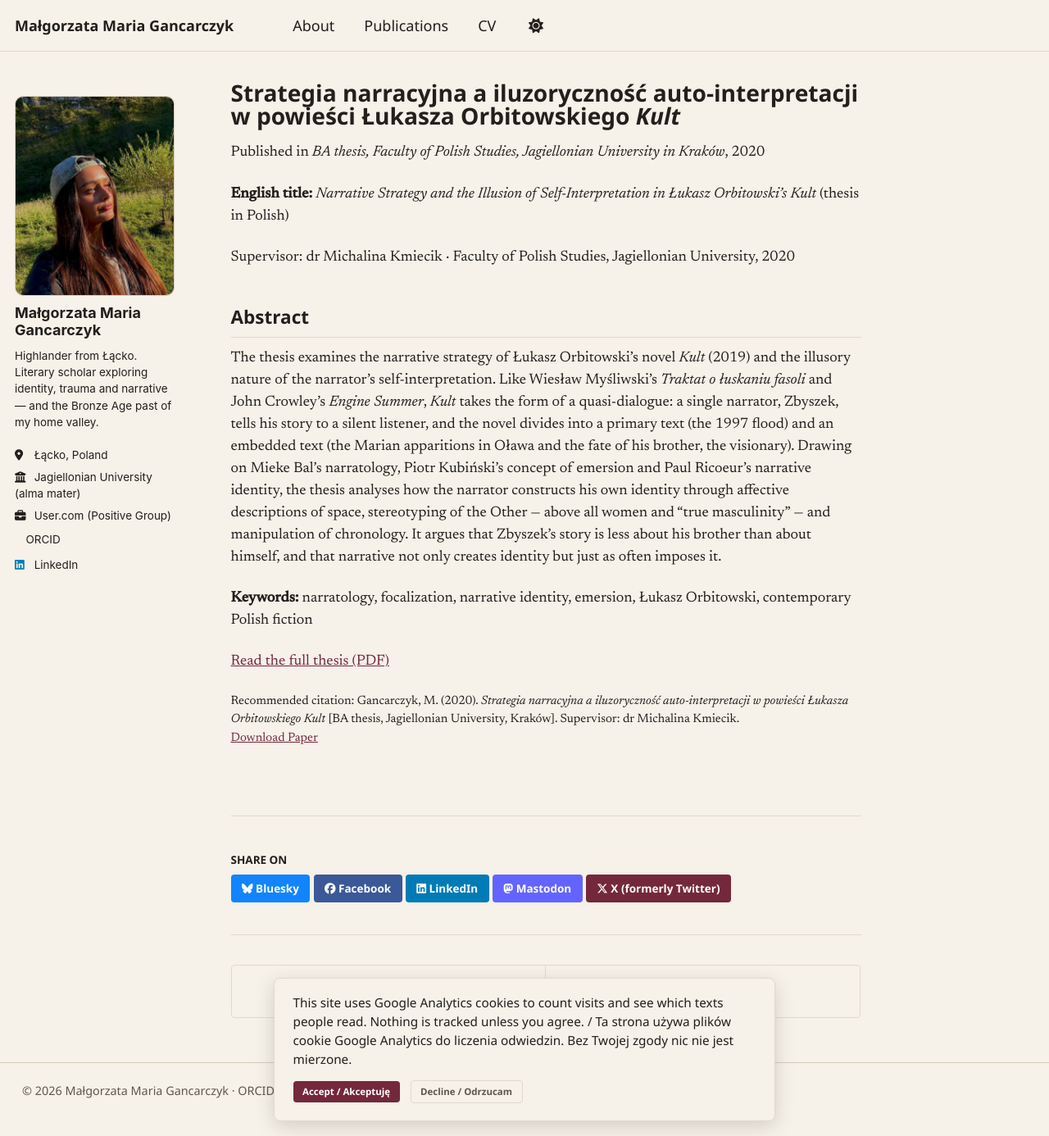
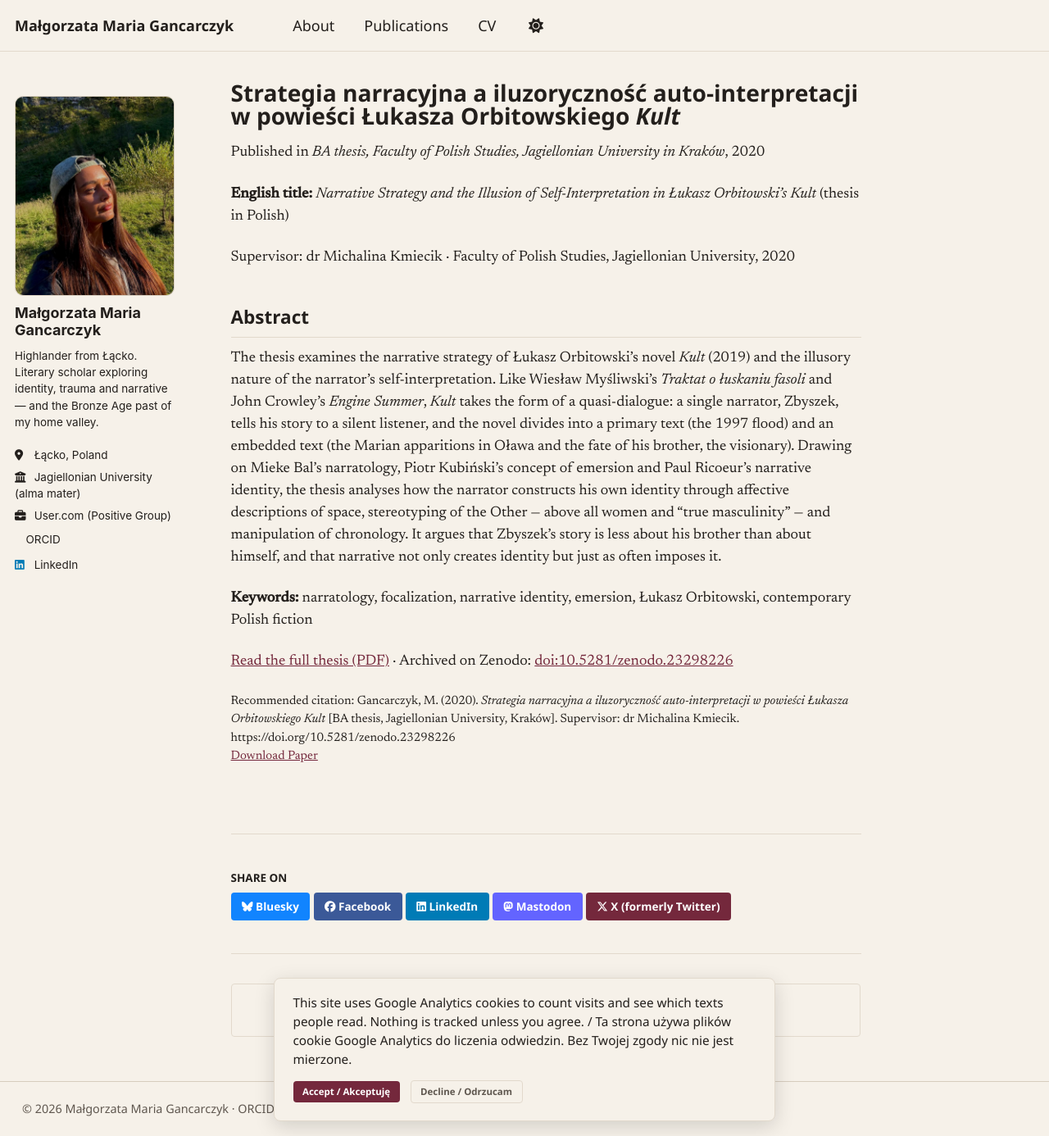
Before and after one commit to malgorzatagancarczyk/malgorzatagancarczyk.github.io, a Jekyll site: the page built from _publications/2020-08-01-ba-thesis-orbitowski-kult.md, in a window 1280 px wide and 1386 px high. Shown: the whole window at 82% size. Built offline with Jekyll 4.4.1, drawn with Linux system fonts in a browser that asks for light colours; some web fonts are replaced; a style sheet for code colours, icons or effects is not loaded.

Commit message:
Update 2020-08-01-ba-thesis-orbitowski-kult.md

```diff
--- a/_publications/2020-08-01-ba-thesis-orbitowski-kult.md
+++ b/_publications/2020-08-01-ba-thesis-orbitowski-kult.md
@@ -8,10 +8,11 @@ date: 2020-08-01
 venue: 'BA thesis, Faculty of Polish Studies, Jagiellonian University in Kraków'
 paperurl: '/gancarczyk-2020-ba-thesis-orbitowski-kult.pdf'
 pdf: '/gancarczyk-2020-ba-thesis-orbitowski-kult.pdf'
+doi: '10.5281/zenodo.23298226'
 dissertation_institution: 'Jagiellonian University'
 lang: pl
 keywords: [narratology, focalization, narrative identity, emersion, Łukasz Orbitowski, contemporary Polish fiction]
-citation: 'Gancarczyk, M. (2020). <i>Strategia narracyjna a iluzoryczność auto-interpretacji w powieści Łukasza Orbitowskiego Kult</i> [BA thesis, Jagiellonian University, Kraków]. Supervisor: dr Michalina Kmiecik.'
+citation: 'Gancarczyk, M. (2020). <i>Strategia narracyjna a iluzoryczność auto-interpretacji w powieści Łukasza Orbitowskiego Kult</i> [BA thesis, Jagiellonian University, Kraków]. Supervisor: dr Michalina Kmiecik. https://doi.org/10.5281/zenodo.23298226'
 ---
 
 **English title:** <i>Narrative Strategy and the Illusion of Self-Interpretation in Łukasz Orbitowski’s Kult</i> (thesis in Polish)
@@ -24,4 +25,4 @@ The thesis examines the narrative strategy of Łukasz Orbitowski’s novel <i>Ku
 
 **Keywords:** narratology, focalization, narrative identity, emersion, Łukasz Orbitowski, contemporary Polish fiction
 
-[Read the full thesis (PDF)](/gancarczyk-2020-ba-thesis-orbitowski-kult.pdf)
+[Read the full thesis (PDF)](/gancarczyk-2020-ba-thesis-orbitowski-kult.pdf) · Archived on Zenodo: [doi:10.5281/zenodo.23298226](https://doi.org/10.5281/zenodo.23298226)
```
